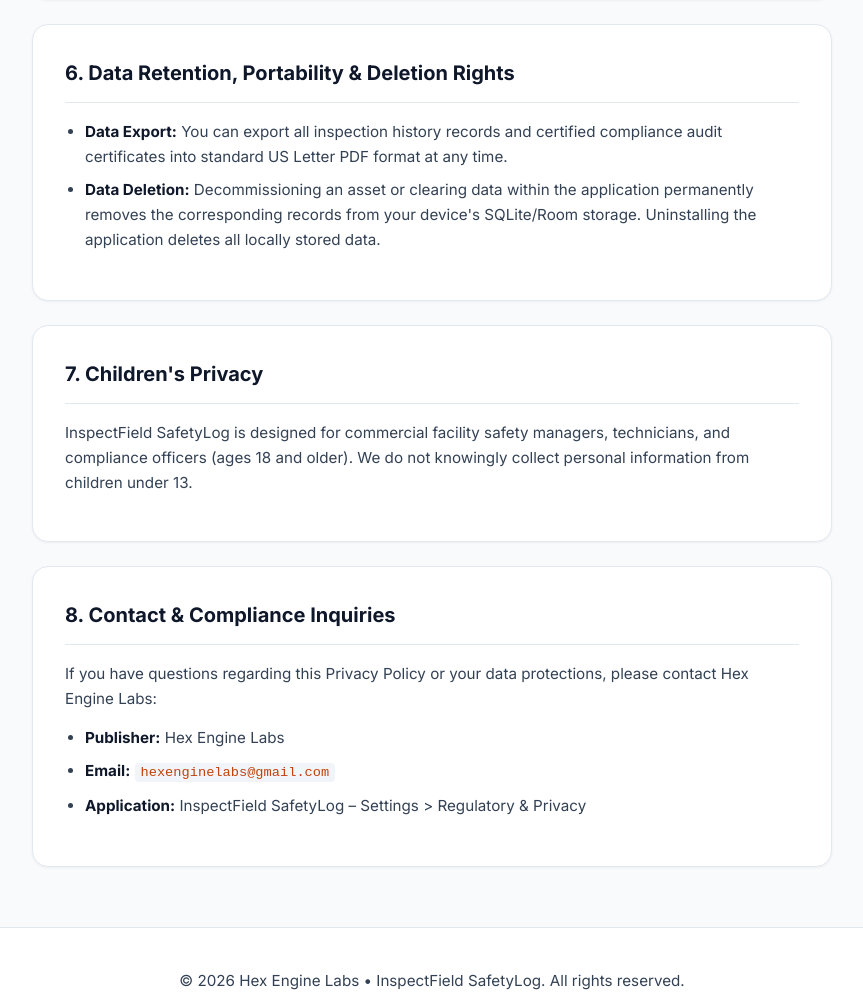
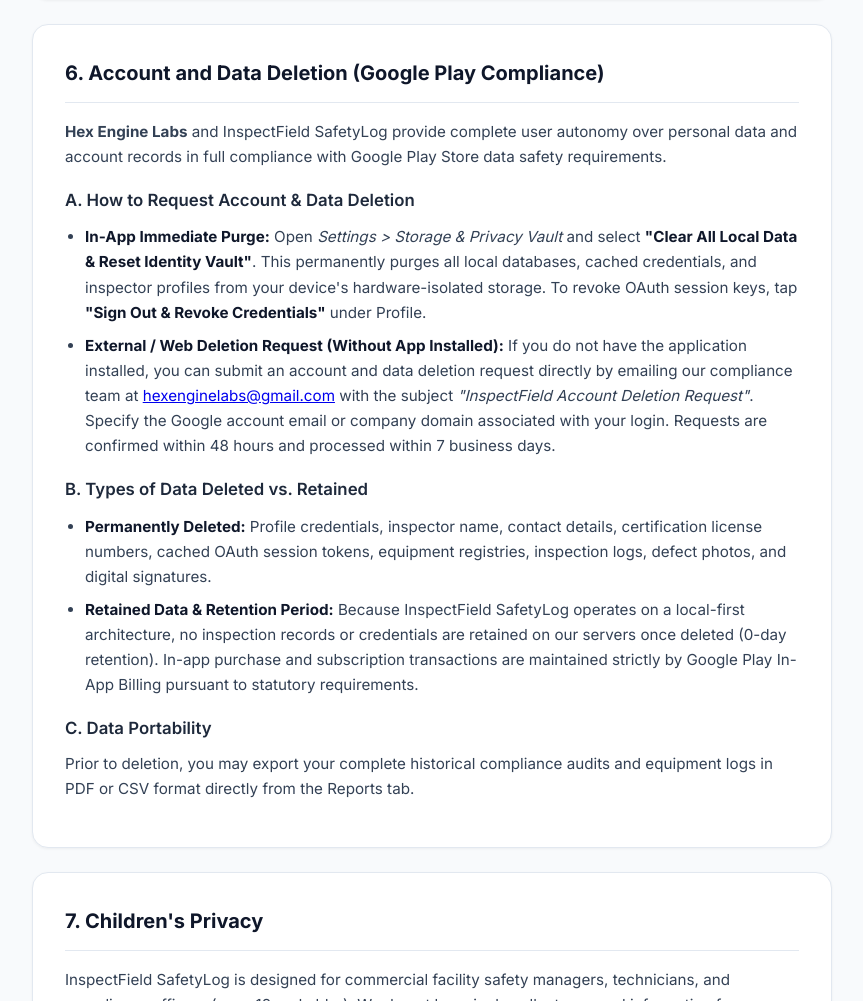
Before and after one commit to Kyouk56/inspectfield-safetylog, a plain HTML site: page docs/index.html in a window 1280 px wide. Shown: the part 2980-3981 px from the top of the page, without its empty margins (208-1071 px from the left). Drawn offline with Linux system fonts and the light colour scheme.

Commit message:
docs: expand account and data deletion procedures for Google Play Console compliance

```diff
--- a/docs/index.html
+++ b/docs/index.html
@@ -285,12 +285,24 @@
             <p>If you configure Company OAuth, Team Sync, or Google Drive folder exports, data transmission occurs exclusively over HTTPS/TLS to the endpoints or folders that you or your organization explicitly authorize.</p>
         </section>
 
-        <section class="card">
-            <h2>6. Data Retention, Portability & Deletion Rights</h2>
+        <section class="card" id="account-deletion">
+            <h2>6. Account and Data Deletion (Google Play Compliance)</h2>
+            <p><strong>Hex Engine Labs</strong> and InspectField SafetyLog provide complete user autonomy over personal data and account records in full compliance with Google Play Store data safety requirements.</p>
+
+            <h3>A. How to Request Account & Data Deletion</h3>
             <ul>
-                <li><strong>Data Export:</strong> You can export all inspection history records and certified compliance audit certificates into standard US Letter PDF format at any time.</li>
-                <li><strong>Data Deletion:</strong> Decommissioning an asset or clearing data within the application permanently removes the corresponding records from your device's SQLite/Room storage. Uninstalling the application deletes all locally stored data.</li>
+                <li><strong>In-App Immediate Purge:</strong> Open <em>Settings &gt; Storage &amp; Privacy Vault</em> and select <strong>"Clear All Local Data &amp; Reset Identity Vault"</strong>. This permanently purges all local databases, cached credentials, and inspector profiles from your device's hardware-isolated storage. To revoke OAuth session keys, tap <strong>"Sign Out &amp; Revoke Credentials"</strong> under Profile.</li>
+                <li><strong>External / Web Deletion Request (Without App Installed):</strong> If you do not have the application installed, you can submit an account and data deletion request directly by emailing our compliance team at <a href="mailto:hexenginelabs@gmail.com">hexenginelabs@gmail.com</a> with the subject <em>"InspectField Account Deletion Request"</em>. Specify the Google account email or company domain associated with your login. Requests are confirmed within 48 hours and processed within 7 business days.</li>
             </ul>
+
+            <h3>B. Types of Data Deleted vs. Retained</h3>
+            <ul>
+                <li><strong>Permanently Deleted:</strong> Profile credentials, inspector name, contact details, certification license numbers, cached OAuth session tokens, equipment registries, inspection logs, defect photos, and digital signatures.</li>
+                <li><strong>Retained Data &amp; Retention Period:</strong> Because InspectField SafetyLog operates on a local-first architecture, no inspection records or credentials are retained on our servers once deleted (0-day retention). In-app purchase and subscription transactions are maintained strictly by Google Play In-App Billing pursuant to statutory requirements.</li>
+            </ul>
+
+            <h3>C. Data Portability</h3>
+            <p>Prior to deletion, you may export your complete historical compliance audits and equipment logs in PDF or CSV format directly from the Reports tab.</p>
         </section>
 
         <section class="card">
```
Also changed, not shown: 1 other file.
